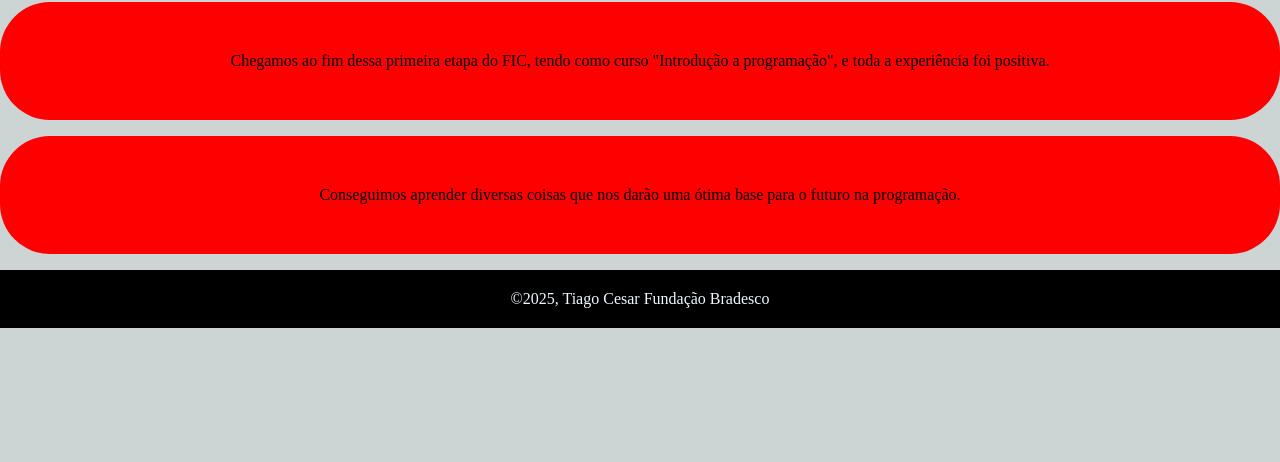
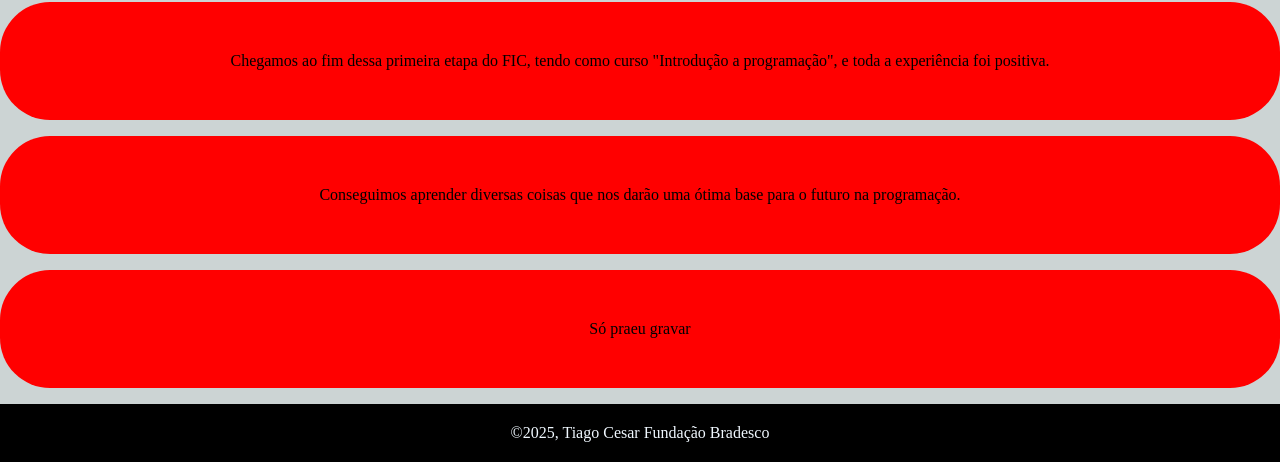
Before and after one commit to TiagoGodSide/HelloWorld, a plain HTML site: page index.html in a window 1280 px wide. Shown: the part 510-972 px from the top of the page. Before the commit the page ends 838 px from the top, so only its background shows below. Drawn offline with Linux system fonts and the light colour scheme.

Commit message:
Configurar

```diff
--- a/index.html
+++ b/index.html
@@ -13,6 +13,7 @@
         <img src="Fundação bradesco.png" alt="Logo da fundação Bradesco">
         <p>Chegamos ao fim dessa primeira etapa do FIC, tendo como curso "Introdução a programação", e toda a experiência foi positiva.</p>
         <p>Conseguimos aprender diversas coisas que nos darão uma ótima base para o futuro na programação.</p>
+        <p>Só praeu gravar</p>
     </div>
     <footer>&copy;2025, Tiago Cesar Fundação Bradesco</footer>
 </body>
```
